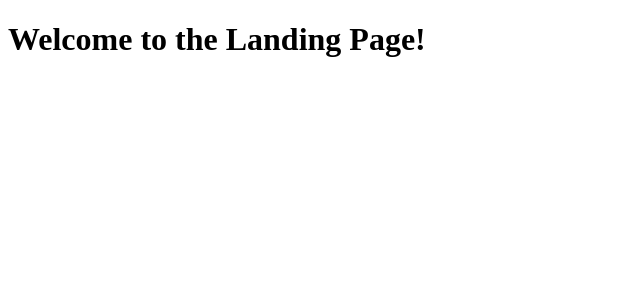
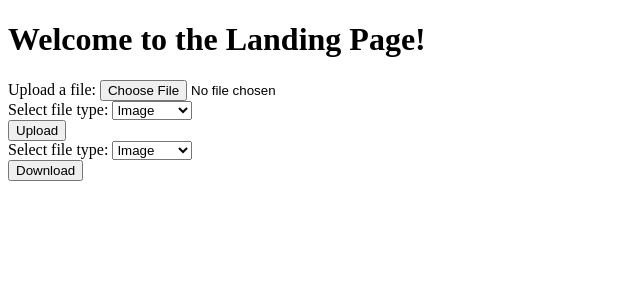
Before and after one commit to Papardel/Software-Engineering, a Django app: page /index/ in a window 1280 px wide. Shown: the top 300 px of the page, without its empty margins (0-640 px from the left). Run offline with Django 5.2, Linux system fonts and the light colour scheme; the visitor is signed in with stand-in values (Sample User, id 1); data that the repository does not hold is empty.

Commit message:
added upload download, to be fixed

```diff
--- /dev/null
+++ b/ai_switchboard/web_app/templates/download.html
@@ -0,0 +1,4 @@
+{% for file in files %}
+    <p>{{ file.name }}</p>
+    <a href="/download_file/{{ file.id }}">Download</a>
+{% endfor %}
--- a/ai_switchboard/web_app/templates/index.html
+++ b/ai_switchboard/web_app/templates/index.html
@@ -5,5 +5,34 @@
 </head>
 <body>
     <h1>Welcome to the Landing Page!</h1>
+    <form method="post" action="/upload/" enctype="multipart/form-data">
+        {% csrf_token %}
+        <label for="fileUpload">Upload a file:</label>
+        <input type="file" id="fileUpload" name="file">
+        <br>
+        <label for="fileType">Select file type:</label>
+        <select id="fileType" name="fileType">
+            <option value="image">Image</option>
+            <option value="video">Video</option>
+            <option value="csv">CSV</option>
+            <option value="json">JSON</option>
+            <option value="text">Plain Text</option>
+        </select>
+        <br>
+        <input type="submit" value="Upload">
+    </form>
+    <form method="get" action="/download/">
+    <label for="fileType">Select file type:</label>
+    <select id="fileType" name="fileType">
+        <option value="image">Image</option>
+        <option value="video">Video</option>
+        <option value="csv">CSV</option>
+        <option value="json">JSON</option>
+        <option value="text">Plain Text</option>
+    </select>
+    <br>
+    <input type="submit" value="Download">
+</form>
+
 </body>
 </html>
--- a/ai_switchboard/web_app/urls.py
+++ b/ai_switchboard/web_app/urls.py
@@ -19,4 +19,7 @@ urlpatterns = [
     path('create_user/', views.create_user, name='create_user'),  # The creation user route. When the URL is
     # 'create_user/', Django will call the 'create_user' view function.
     path('login_required/', views.login_required_view, name='login_required'),
+    path('upload/', views.upload_file, name='upload_file'),
+    path('download/', views.download, name='download'),
+    path('download_file/<int:file_id>', views.download_file, name='download_file'),
 ]
--- a/ai_switchboard/web_app/views.py
+++ b/ai_switchboard/web_app/views.py
@@ -1,14 +1,13 @@
 from django.contrib.auth import authenticate, login as auth_login, login, logout, get_user_model
 from django.contrib.auth.decorators import login_required
-from django.http import JsonResponse, HttpResponse
+from django.http import HttpResponse, HttpResponseNotFound, FileResponse
 import logging
-from django.contrib.auth import get_user_model
 from django.contrib.auth import login
-from .forms import LoginForm, UserCreationForm
+from .forms import UserCreationForm
 from django.shortcuts import render, redirect
-from django.contrib.auth.hashers import make_password
-from .forms import LoginForm  # make sure to import your login form
+from .forms import LoginForm
 from django.contrib.auth import authenticate
+from .models import *
 
 logger = logging.getLogger(__name__)
 
@@ -64,3 +63,68 @@ def create_user(request):
 def user_logout(request):
     logout(request)
     return redirect('index')
+
+
+def upload_file(request):
+    if request.method == 'POST':
+        file_type = request.POST['fileType']
+        file = request.FILES['file']
+        name = file.name
+
+        print(f"File type: {file_type}")  # Debug print
+        print(f"File name: {name}")  # Debug print
+
+        if file_type == 'image':
+            image = Image.objects.create(name=name, data=file)
+            print(f"Image object: {image}")  # Debug print
+        elif file_type == 'video':
+            video = Video.objects.create(name=name, data=file)
+            print(f"Video object: {video}")  # Debug print
+        elif file_type == 'csv':
+            csv = CSV.objects.create(name=name, data=file)
+            print(f"CSV object: {csv}")  # Debug print
+        elif file_type == 'json':
+            json = JSON.objects.create(name=name, data=file)
+            print(f"JSON object: {json}")  # Debug print
+        elif file_type == 'text':
+            text = Text.objects.create(name=name, data=file)
+            print(f"Text object: {text}")  # Debug print
+
+        return redirect('index')
+
+    return render(request, 'index.html')
+
+
+def download(request):
+    file_type = request.GET.get('fileType')
+    if file_type == 'image':
+        files = Image.objects.all()
+    elif file_type == 'video':
+        files = Video.objects.all()
+    elif file_type == 'csv':
+        files = CSV.objects.all()
+    elif file_type == 'json':
+        files = JSON.objects.all()
+    elif file_type == 'text':
+        files = Text.objects.all()
+    else:
+        files = []
+    return render(request, 'download.html', {'files': files})
+
+
+def download_file(request, file_id):
+    file_type = request.GET.get('fileType')
+    if file_type == 'image':
+        file = Image.objects.get(id=file_id)
+    elif file_type == 'video':
+        file = Video.objects.get(id=file_id)
+    elif file_type == 'csv':
+        file = CSV.objects.get(id=file_id)
+    elif file_type == 'json':
+        file = JSON.objects.get(id=file_id)
+    elif file_type == 'text':
+        file = Text.objects.get(id=file_id)
+    else:
+        return HttpResponseNotFound("File not found.")
+    response = FileResponse(file.content, as_attachment=True, filename=file.name)
+    return response
```
Also changed, not shown: ai_switchboard/ai_switchboard/settings.py (+9 -0 lines), ai_switchboard/web_app/models.py (+30 -0 lines), ai_switchboard/web_app/migrations/0004_initial.py (added).
